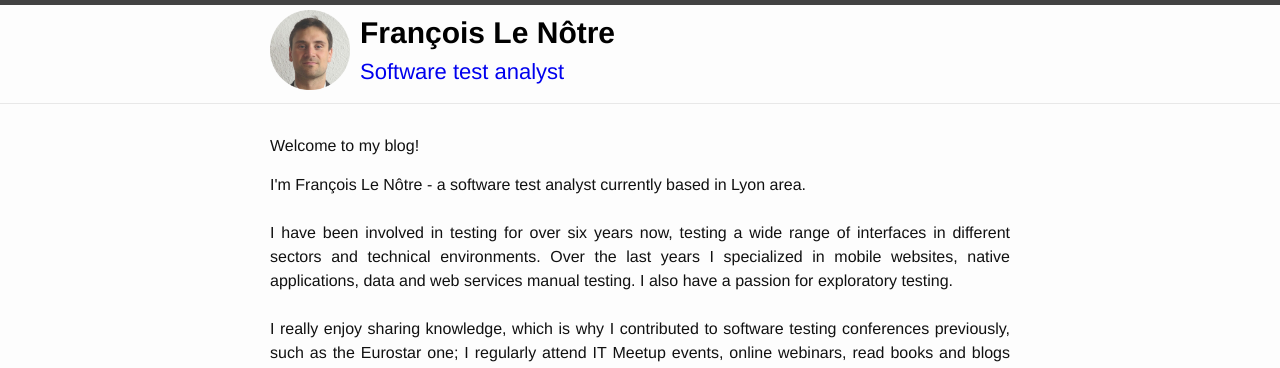
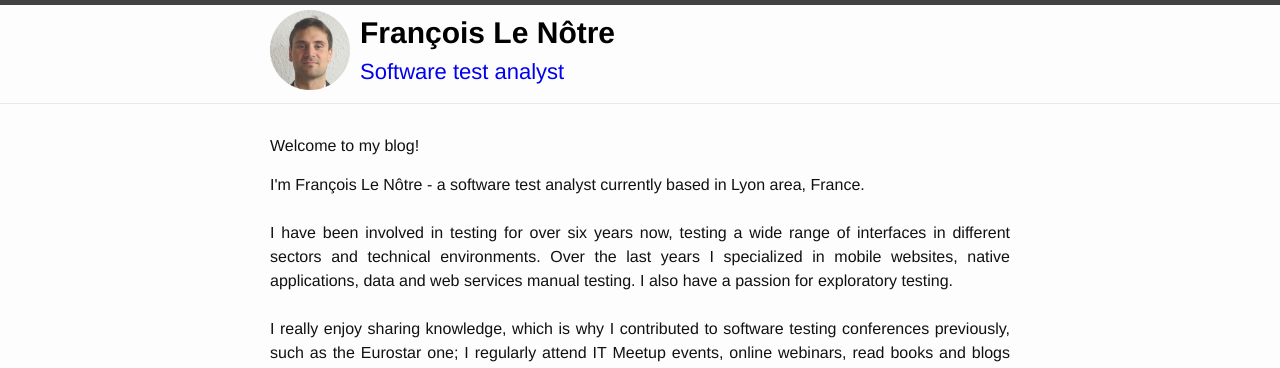
Before and after one commit to flenotre/flenotre.github.io, a Jekyll site: the page built from index.html, in a window 1280 px wide. Shown: the top 368 px of the page. Built offline with Jekyll 4.4.1, drawn with Linux system fonts in a browser that asks for light colours.

Commit message:
adding info index.html: precising country

```diff
--- a/index.html
+++ b/index.html
@@ -6,7 +6,7 @@ layout: default
 
   <p class="text">Welcome to my blog!</p>
 
-  <p class="text">I'm François Le Nôtre - a software test analyst currently based in Lyon area. </br></br>
+  <p class="text">I'm François Le Nôtre - a software test analyst currently based in Lyon area, France. </br></br>
   I have been involved in testing for over six years now, testing a wide range of interfaces in different sectors
   and technical environments. Over the last years I specialized in mobile websites, native applications, data
   and web services manual testing. I also have a passion for exploratory testing. </br></br>
```
